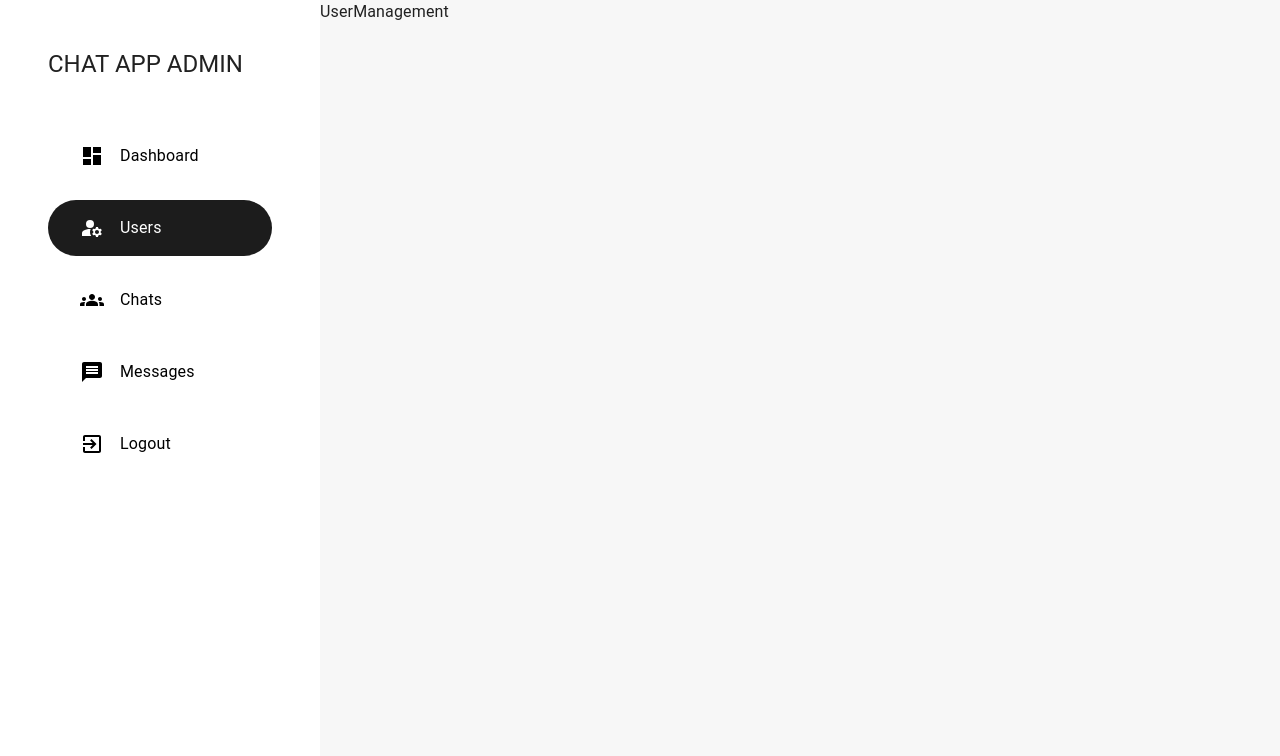
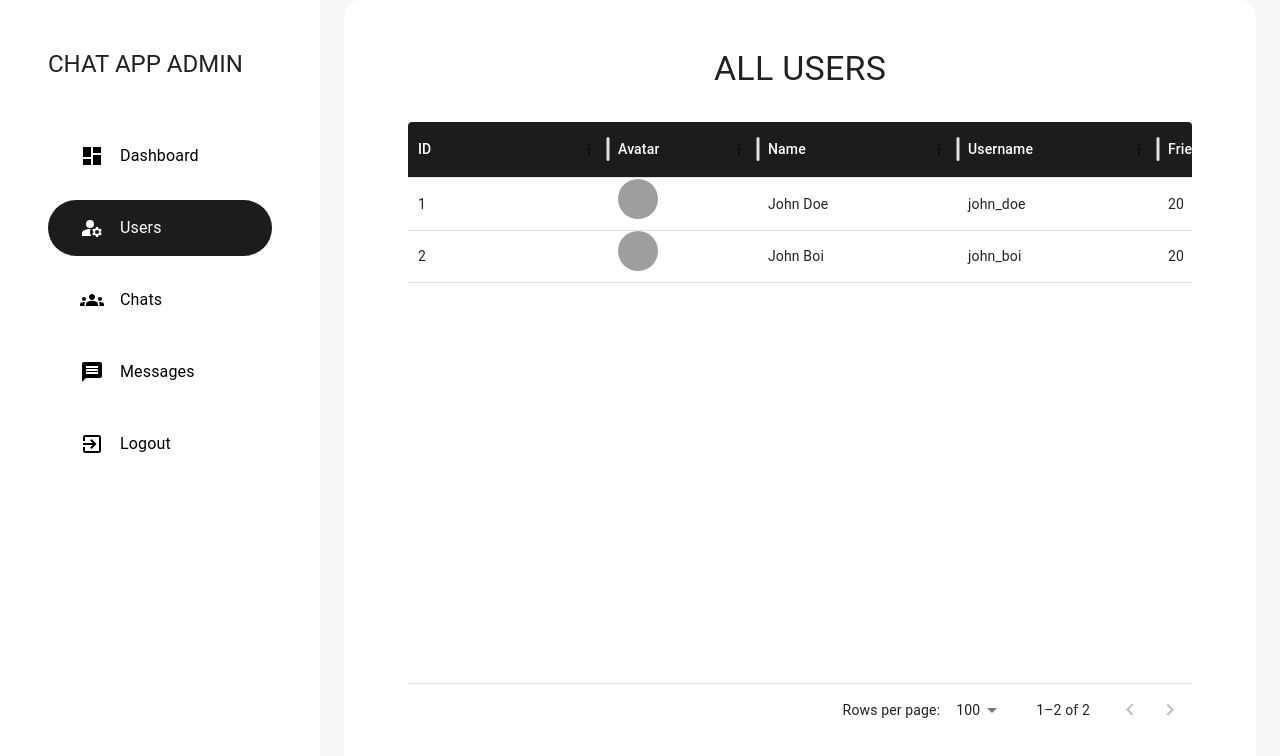
Before and after one commit to vikasutf8/Chatting-App, a React (Vite) app in the folder Client/: page /admin/users in a window 1280 px wide. Shown: the top 756 px of the page. Built offline with nearby package versions, Linux system fonts and the light colour scheme; grey boxes are pictures that could not be loaded.

Commit message:
usersManagement done

```diff
--- a/Client/src/components/shared/Table.jsx
+++ b/Client/src/components/shared/Table.jsx
@@ -1,9 +1,55 @@
-import React from 'react'
+import React from "react";
+import { DataGrid } from "@mui/x-data-grid";
+import { Container, Paper, Typography } from "@mui/material";
+import { matBlack } from "../../constants/color";
 
-const Table = () => {
+const Table = ({ rows, columns, heading, rowHeight = 52 }) => {
   return (
-    <div>Table</div>
-  )
-}
+    <Container
+      sx={{
+        height: "100vh",
+      }}
+    >
+      <Paper
+        elevation={3}
+        sx={{
+          padding: "1rem 4rem",
+          borderRadius: "1rem",
+          margin: "auto",
+          width: "100%",
+          overflow: "hidden",
+          height: "100%",
+          boxShadow: "none",
+        }}
+      >
+        <Typography
+          textAlign={"center"}
+          variant="h4"
+          sx={{
+            margin: "2rem",
+            textTransform: "uppercase",
+          }}
+        >
+          {heading}
+        </Typography>
+        <DataGrid
+          rows={rows}
+          columns={columns}
+          rowHeight={rowHeight}
+          style={{
+            height: "80%",
+          }}
+          sx={{
+            border: "none",
+            ".table-header": {
+              bgcolor: matBlack,
+              color: "white",
+            },
+          }}
+        />
+      </Paper>
+    </Container>
+  );
+};
 
-export default Table
+export default Table;
--- a/Client/src/constants/sampleData.js
+++ b/Client/src/constants/sampleData.js
@@ -96,3 +96,93 @@ export const samepleChats = [
       createdAt: "2024-02-12T10:41:30.630Z",
     },
   ];
+
+
+  export const dashboardData = {
+    users: [
+      {
+        name: "John Doe",
+        avatar: "https://www.w3schools.com/howto/img_avatar.png",
+        _id: "1",
+        username: "john_doe",
+        friends: 20,
+        groups: 5,
+      },
+      {
+        name: "John Boi",
+        avatar: "https://www.w3schools.com/howto/img_avatar.png",
+        _id: "2",
+        username: "john_boi",
+        friends: 20,
+        groups: 25,
+      },
+    ],
+
+    chats: [
+      {
+        name: "LabadBass Group",
+        avatar: ["https://www.w3schools.com/howto/img_avatar.png"],
+        _id: "1",
+        groupChat: false,
+        members: [
+          { _id: "1", avatar: "https://www.w3schools.com/howto/img_avatar.png" },
+          { _id: "2", avatar: "https://www.w3schools.com/howto/img_avatar.png" },
+        ],
+        totalMembers: 2,
+        totalMessages: 20,
+        creator: {
+          name: "John Doe",
+          avatar: "https://www.w3schools.com/howto/img_avatar.png",
+        },
+      },
+      {
+        name: "L*Da Luston Group",
+        avatar: ["https://www.w3schools.com/howto/img_avatar.png"],
+        _id: "2",
+        groupChat: true,
+        members: [
+          { _id: "1", avatar: "https://www.w3schools.com/howto/img_avatar.png" },
+          { _id: "2", avatar: "https://www.w3schools.com/howto/img_avatar.png" },
+        ],
+        totalMembers: 2,
+        totalMessages: 20,
+        creator: {
+          name: "John Boi",
+          avatar: "https://www.w3schools.com/howto/img_avatar.png",
+        },
+      },
+    ],
+
+    messages: [
+      {
+        attachments: [],
+        content: "L*uda ka Message hai",
+        _id: "sfnsdjkfsdnfkjsbnd",
+        sender: {
+          avatar: "https://www.w3schools.com/howto/img_avatar.png",
+          name: "Chaman ",
+        },
+        chat: "chatId",
+        groupChat: false,
+        createdAt: "2024-02-12T10:41:30.630Z",
+      },
+
+      {
+        attachments: [
+          {
+            public_id: "asdsad 2",
+            url: "https://www.w3schools.com/howto/img_avatar.png",
+          },
+        ],
+        content: "",
+        _id: "sfnsdjkfsdnfkdddjsbnd",
+        sender: {
+          avatar: "https://www.w3schools.com/howto/img_avatar.png",
+          name: "Chaman  2",
+        },
+        chat: "chatId",
+        groupChat: true,
+        createdAt: "2024-02-12T10:41:30.630Z",
+      },
+    ],
+  };
--- a/Client/src/pages/Admin/UserManagement.jsx
+++ b/Client/src/pages/Admin/UserManagement.jsx
@@ -1,10 +1,67 @@
-import React from 'react'
+import React, { useEffect, useState } from 'react'
 import AdminLayout from '../../components/layout/AdminLayout'
+import Table from '../../components/shared/Table'
+import { Avatar } from '@mui/material';
+import { dashboardData } from '../../constants/sampleData';
+import { transformImage } from '../../lib/features';
+
+  const columns = [
+    {
+      field: "id",
+      headerName: "ID",
+      headerClassName: "table-header",
+      width: 200,
+    },
+    {
+      field: "avatar",
+      headerName: "Avatar",
+      headerClassName: "table-header",
+      width: 150,
+      renderCell: (params) => (
+        <Avatar alt={params.row.name} src={params.row.avatar} />
+      ),
+    },
+
+    {
+      field: "name",
+      headerName: "Name",
+      headerClassName: "table-header",
+      width: 200,
+    },
+    {
+      field: "username",
+      headerName: "Username",
+      headerClassName: "table-header",
+      width: 200,
+    },
+    {
+      field: "friends",
+      headerName: "Friends",
+      headerClassName: "table-header",
+      width: 150,
+    },
+    {
+      field: "groups",
+      headerName: "Groups",
+      headerClassName: "table-header",
+      width: 200,
+    },
+  ];
 
 const UserManagement = () => {
+  const [rows, setRows] = useState([]);
+
+  useEffect(() => {
+    setRows(dashboardData.users.map((i)=>({...i, id: i._id,
+    avatar: transformImage(i.avatar,50)
+    })));
+  }, []);
+
   return (
    <AdminLayout>
-     <div>UserManagement</div>
+     <Table heading={"All users"} columns={columns} rows={rows}>
+
+     </Table>
    </AdminLayout>
   )
 }
```
Also changed, not shown: 1 other file (tests, documents, lock files or other folders).
